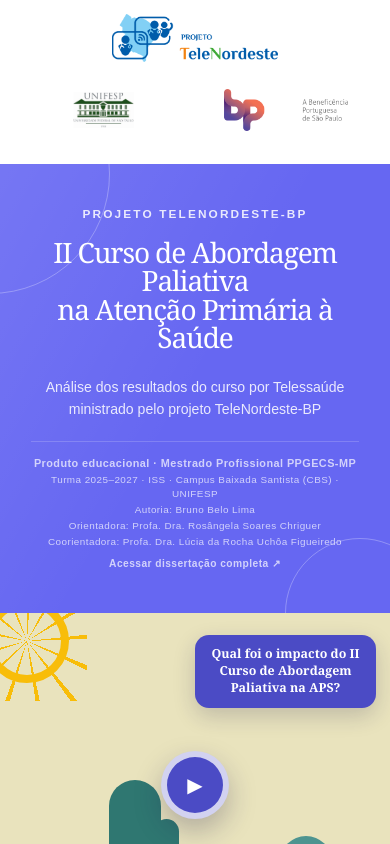
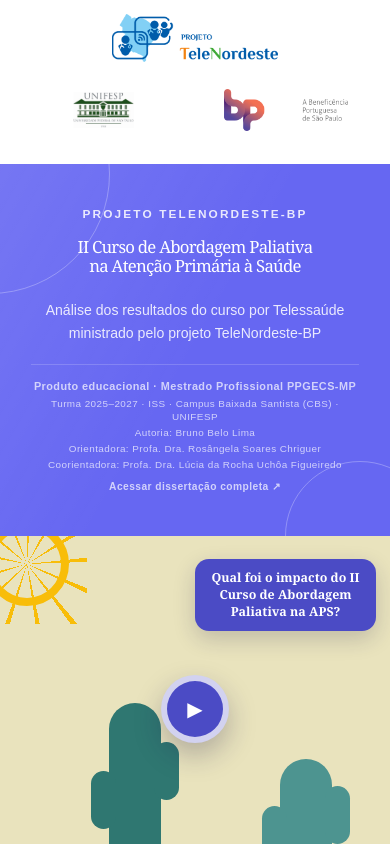
Before and after one commit to brunobelolima/infografico-paliativos-aps, a Next.js app: page / in a window 390 px wide. Shown: the top 844 px of the page. Built offline with nearby package versions, Linux system fonts and the light colour scheme.

Commit message:
Mantém título em duas linhas no mobile

```diff
--- a/app/globals.css
+++ b/app/globals.css
@@ -792,6 +792,12 @@
 }
 
 @media (max-width: 650px) {
+  .hero h1 {
+    font-size: clamp(0.9rem, 4.3vw, 1.3rem);
+    line-height: 1.12;
+    letter-spacing: -0.045em;
+  }
+
   .site-shell {
     padding: 0;
   }
```
